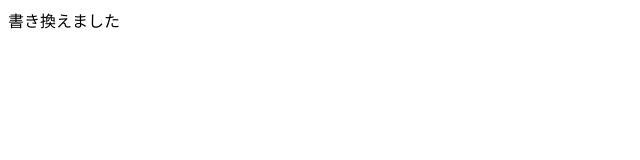
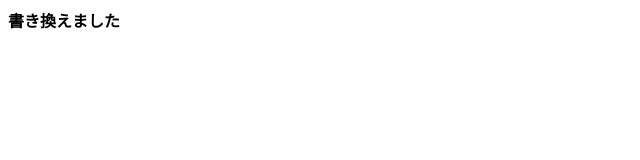
Before and after one commit to suzuki094/2026511, a plain HTML site: page index.html in a window 1280 px wide. Shown: the full height of the page, 0-640 px from the left. Drawn offline with Linux system fonts and the light colour scheme.

```diff
--- a/index.html
+++ b/index.html
@@ -5,6 +5,6 @@
       <title>タイトル</title>
     </head>
     <body>
-      書き換えました
+      <strong style="color red">書き換えました</strong>
     </body>
 </html>
```
